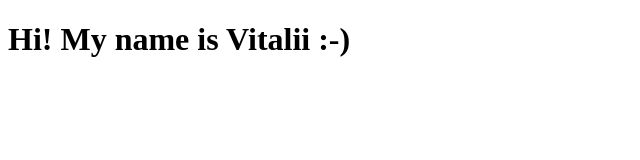
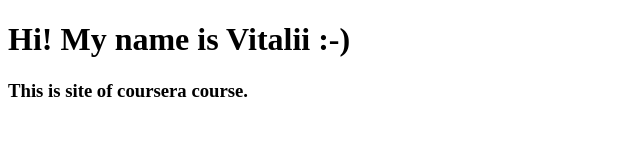
Before and after one commit to vitaltk/web-dev, a plain HTML site: page site/index.html in a window 1280 px wide. Shown: the whole page, without its empty margins (0-640 px from the left). Drawn offline with Linux system fonts and the light colour scheme.

Commit message:
Change index.html page.

```diff
--- a/site/index.html
+++ b/site/index.html
@@ -5,5 +5,6 @@
 </head>
 <body>
 <H1>Hi! My name is Vitalii :-)</H1>
+<H3>This is site of coursera course.</H3>
 </body>
 </html>
```
